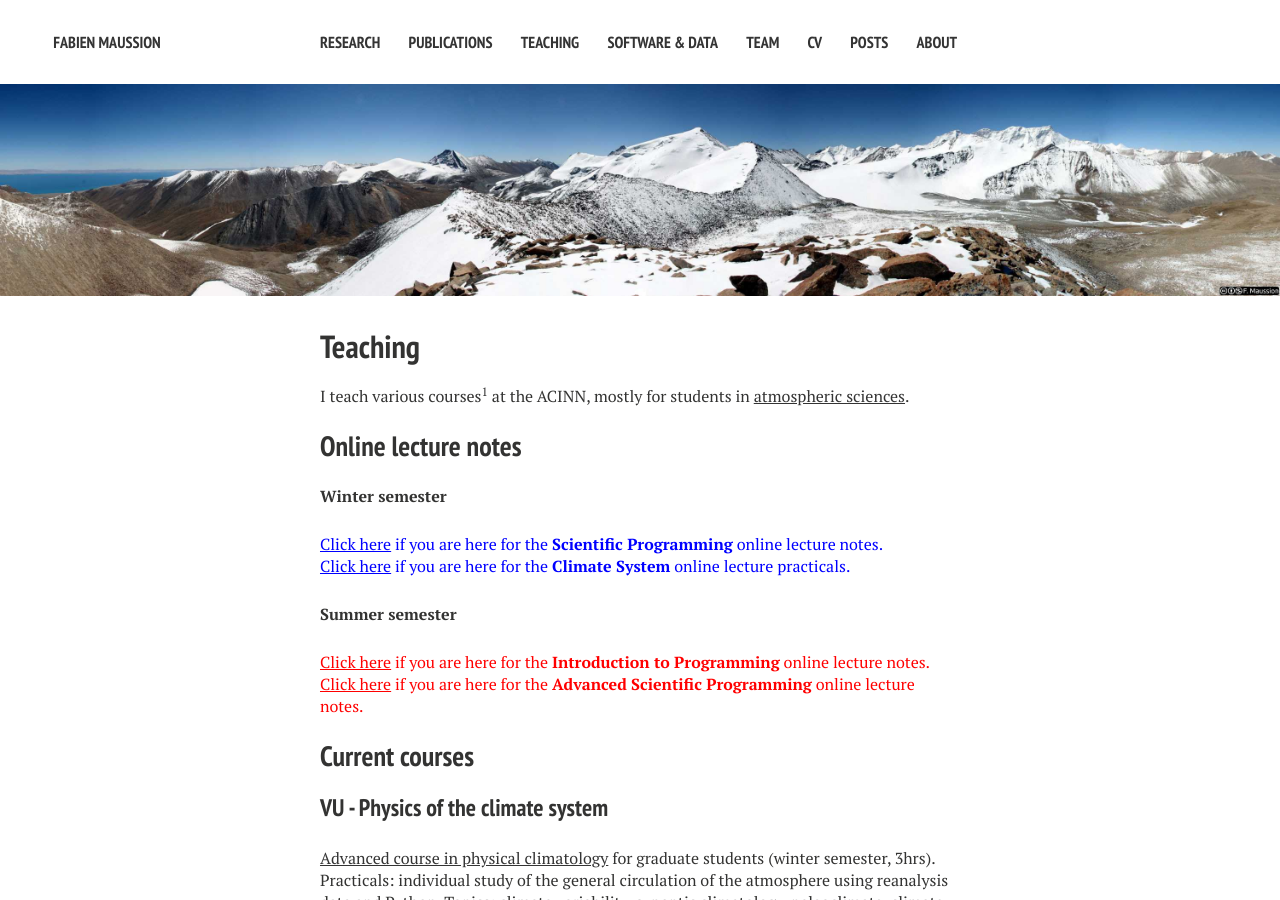
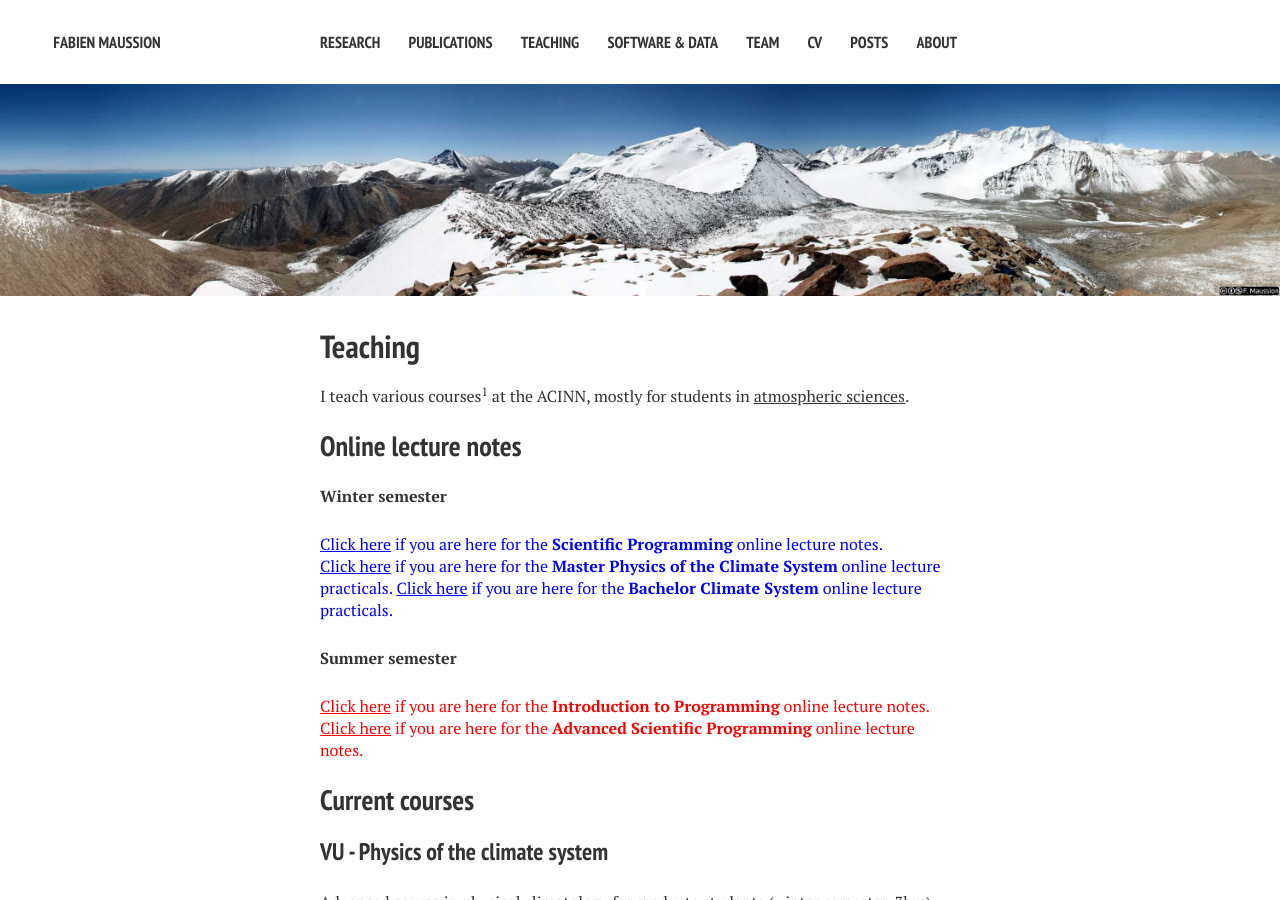
Before and after one commit to fmaussion/fmaussion.github.io, a Jekyll site: the page built from teaching/index.md, in a window 1280 px wide and 900 px high. Built offline with Jekyll 4.4.1, drawn with Linux system fonts in a browser that asks for light colours; nearby versions of some CDN libraries.

Commit message:
add link to BSc

```diff
--- a/teaching/index.md
+++ b/teaching/index.md
@@ -14,7 +14,8 @@ in [atmospheric sciences](http://acinn.uibk.ac.at/education-imgi).
 **Winter semester**
 
 <a href="http://fabienmaussion.info/scientific_programming"  style="color:blue"> Click here</a> <font color="blue">if you are here for the <b>Scientific Programming</b> online lecture notes.</font> <br>
-<a href="https://fabienmaussion.info/climate_system"  style="color:blue"> Click here</a> <font color="blue">if you are here for the <b>Climate System</b> online lecture practicals.</font>
+<a href="https://fabienmaussion.info/climate_system"  style="color:blue"> Click here</a> <font color="blue">if you are here for the <b>Master Physics of the Climate System</b> online lecture practicals.</font>
+<a href="https://fabienmaussion.info/climate_practicals_bsc"  style="color:blue"> Click here</a> <font color="blue">if you are here for the <b>Bachelor Climate System</b> online lecture practicals.</font>
 
 **Summer semester**
 
```
